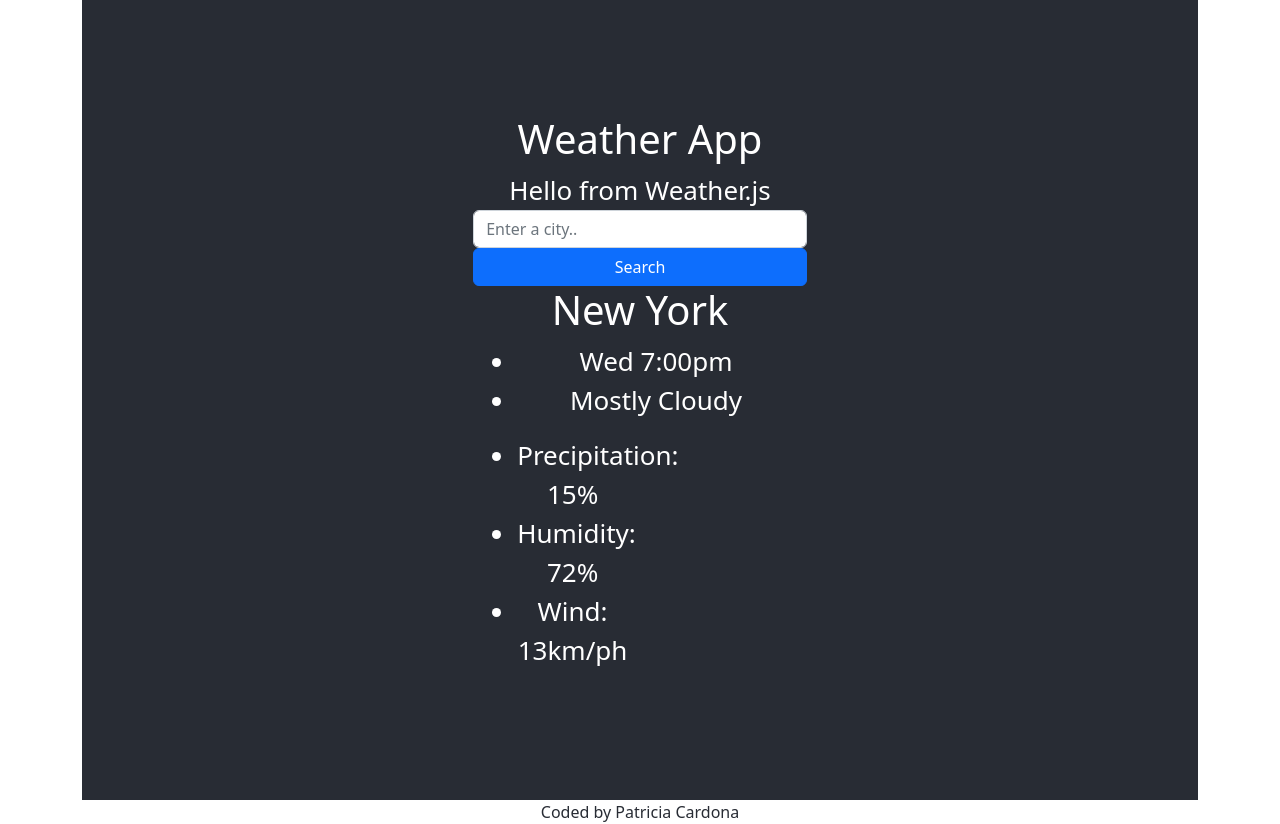
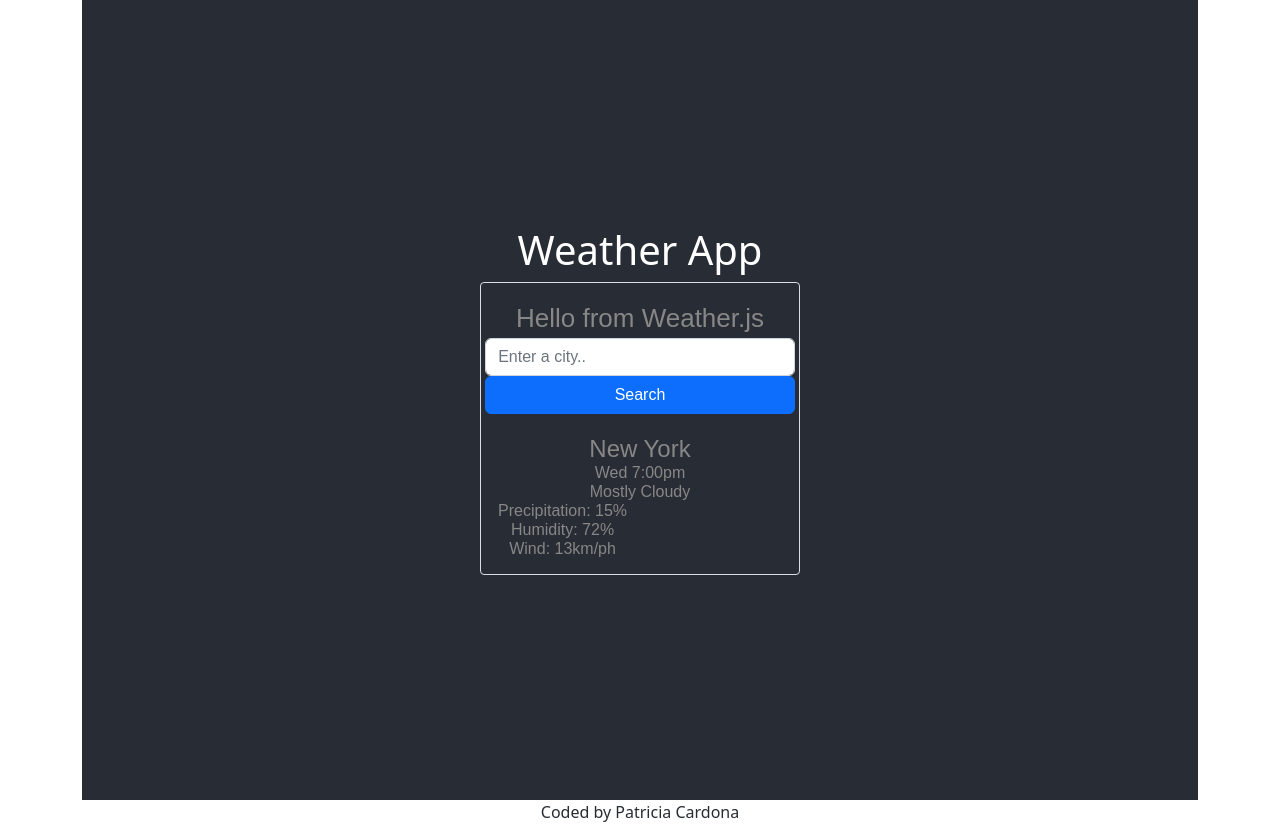
Before and after one commit to patcard21/react-weather-app, a React (Create React App) app: page / in a window 1280 px wide. Built offline with nearby package versions, Linux system fonts and the light colour scheme.

Commit message:
Added css for the Weather component

```diff
--- a/src/Weather.css
+++ b/src/Weather.css
@@ -0,0 +1,49 @@
+.Weather {
+  font-family: arial, sans-serif;
+  border: 1px solid #dadde1;
+  padding: 16px;
+  border-radius: 4px;
+  color: rgb(135, 135, 135);
+}
+
+.Weather h1 {
+  font-size: 24px;
+  font-weight: 100;
+  margin: 20px 0 0 0;
+  line-height: 29px;
+}
+
+.Weather ul {
+  margin: 0;
+  padding: 0;
+}
+
+.Weather li {
+  font-size: 16px;
+  font-weight: 100;
+  line-height: 19px;
+  list-style: none;
+}
+
+.Weather .temperature {
+  font-weight: bold;
+  color: rgb(33, 33, 33);
+  font-size: 64px;
+  line-height: 64px;
+  margin-left: 5px;
+  font-weight: 400;
+  margin-left: 10px;
+}
+
+.Weather canvas {
+  margin: 10px auto;
+}
+
+.Weather .unit {
+  color: rgb(33, 33, 33);
+  font-size: 16px;
+  font-weight: 400;
+  position: relative;
+  line-height: 1;
+  top: -34px;
+}
```
